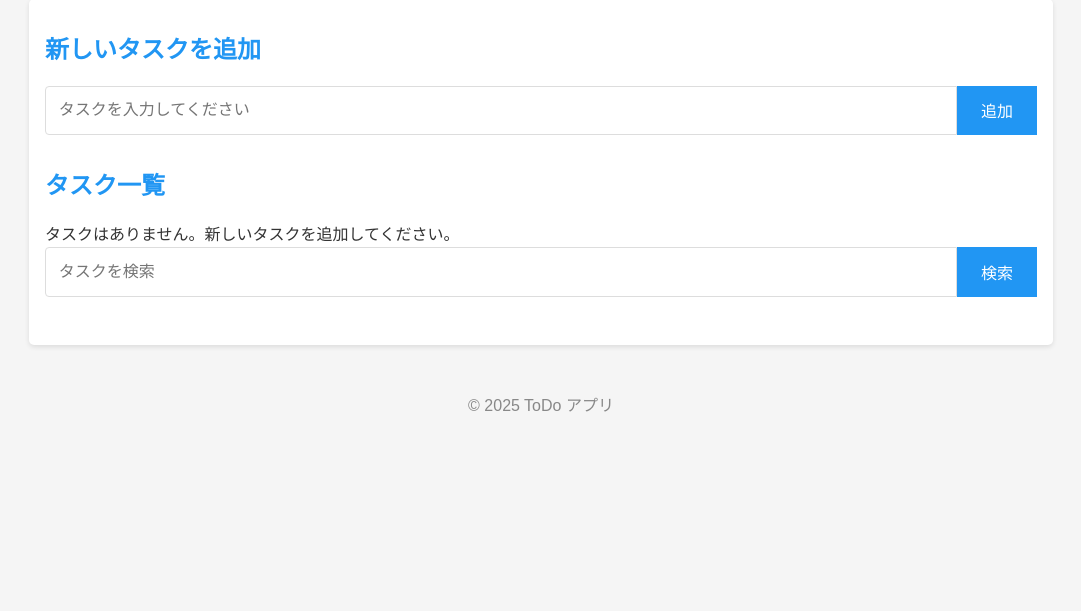
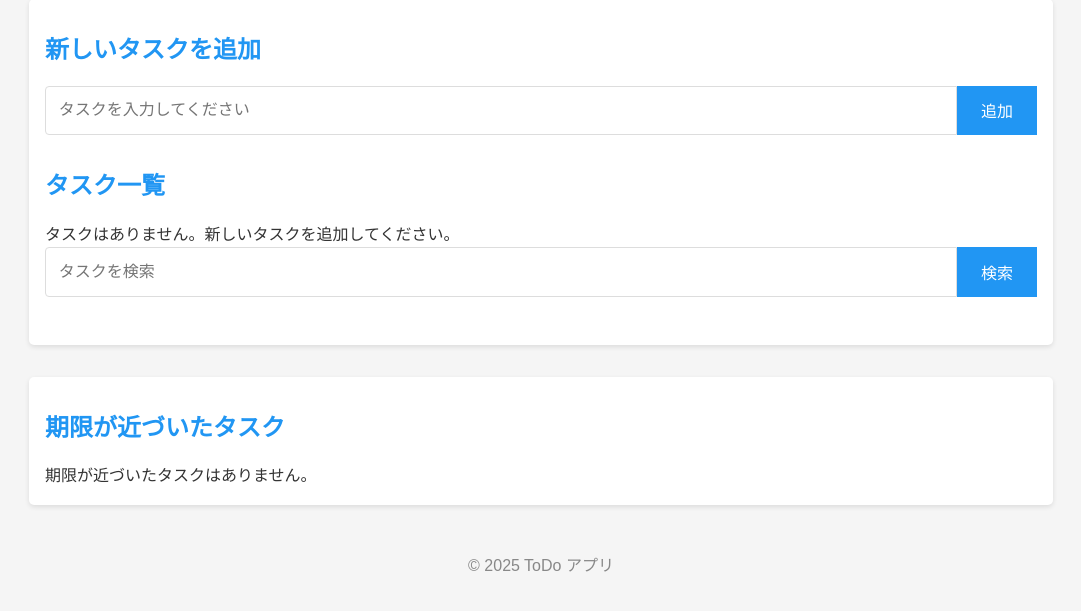
Before and after one commit to hashimoto-ukai/to-do-list, a Flask app: page / in a window 1280 px wide. Shown: the part 116-727 px from the top of the page, without its empty margins (99-1180 px from the left). Run offline with Flask 3, Linux system fonts and the light colour scheme.

Commit message:
Fix: 期限の近づいたタスクセクションの追加

```diff
--- a/templates/base.html
+++ b/templates/base.html
@@ -12,6 +12,18 @@
     </header>
     <main>
         {% block content %}{% endblock %}
+        <div class="container">
+            <h2>期限が近づいたタスク</h2>
+            {% if upcoming_tasks|length < 1 %}
+            <p>期限が近づいたタスクはありません。</p>
+            {% else %}
+            <ul>
+                {% for task in upcoming_tasks %}
+                <li>{{ task.content }} - 期限: {{ task.due_date.strftime('%Y/%m/%d') }}</li>
+                {% endfor %}
+            </ul>
+            {% endif %}
+        </div>
     </main>
     <footer>
         <p>&copy; 2025 ToDo アプリ</p>
```
Also changed, not shown: instance/todo.db.
